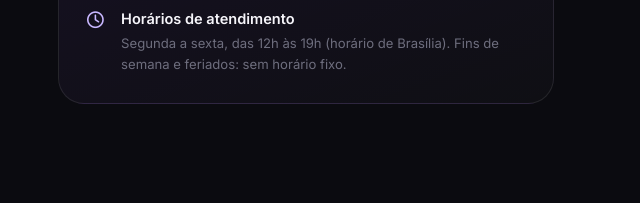
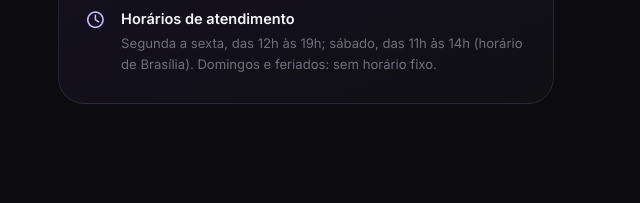
Before and after one commit to igorestevam/ClickFocus, a plain HTML site: page index.html in a window 1280 px wide. Shown: the part 6125-6328 px from the top of the page, 640-1280 px from the left. Drawn offline with nearby package versions, Linux system fonts and the light colour scheme.

Commit message:
docs: incluir atendimento aos sábados das 11h às 14h

```diff
--- a/index.html
+++ b/index.html
@@ -481,7 +481,7 @@
 <div class="cf-contact__channel"><i class="fa-brands fa-whatsapp" aria-hidden="true"></i><div><strong>WhatsApp Business</strong><p class="cf-small" id="whatsapp-note">Em configuração. O contato será disponibilizado aqui em breve.</p></div></div>
 <a class="cf-btn cf-btn--ghost cf-btn--sm" hidden="" id="whatsapp-link" rel="noopener" target="_blank">Falar no WhatsApp <i aria-hidden="true" class="fa-brands fa-whatsapp"></i></a>
 <div class="cf-contact__channel"><i class="fa-regular fa-envelope" aria-hidden="true"></i><div><strong>E-mail comercial</strong><p class="cf-small" id="contact-email-note">Em preparação.</p><a class="cf-contact__email" id="contact-email-link" hidden=""></a></div></div>
-<div class="cf-contact__channel"><i class="fa-regular fa-clock" aria-hidden="true"></i><div><strong>Horários de atendimento</strong><p class="cf-small" id="contact-hours">Segunda a sexta, das 12h às 19h (horário de Brasília). Fins de semana e feriados: sem horário fixo.</p></div></div>
+<div class="cf-contact__channel"><i class="fa-regular fa-clock" aria-hidden="true"></i><div><strong>Horários de atendimento</strong><p class="cf-small" id="contact-hours">Segunda a sexta, das 12h às 19h; sábado, das 11h às 14h (horário de Brasília). Domingos e feriados: sem horário fixo.</p></div></div>
 </div>
 </aside>
 </div>
```
Also changed, not shown: 1 other file.
